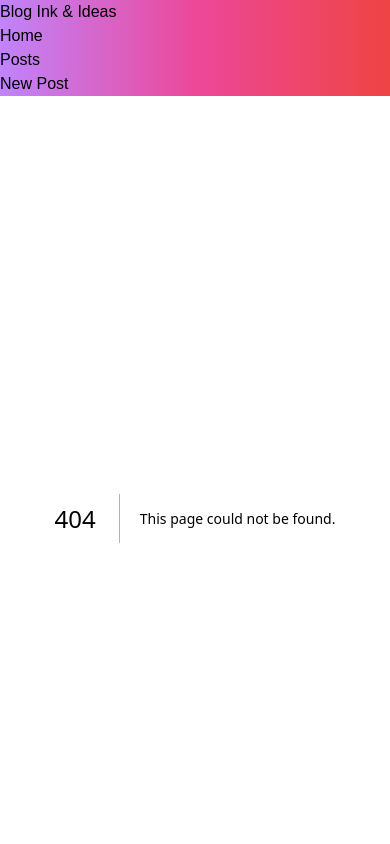
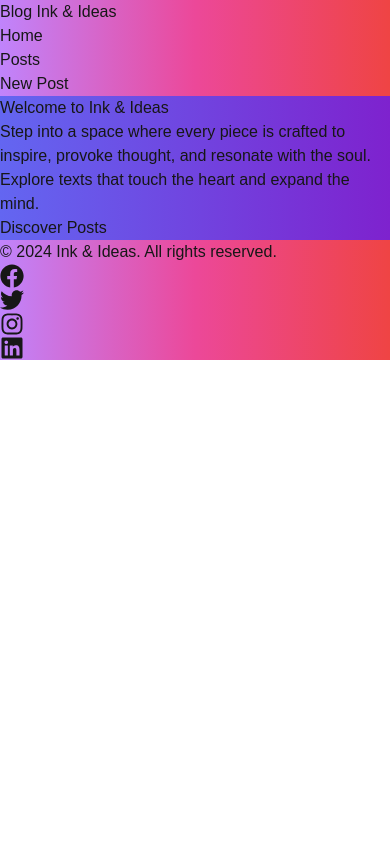
Before and after one commit to natanbtaques/blog-entre-linhas, a Next.js app: page /home in a window 390 px wide. Before the commit this address had no page. Shown: the top 844 px of the page. Built offline with nearby package versions, Linux system fonts and the light colour scheme.

Commit message:
mobile mode

```diff
--- a/next.config.ts
+++ b/next.config.ts
@@ -6,3 +6,15 @@ const nextConfig: NextConfig = {
 };
 
 export default nextConfig;
+
+module.exports = {
+  async redirects() {
+    return [
+      {
+        source: '/',
+        destination: '/home',
+        permanent: true, // Se você quiser que o redirecionamento seja permanente
+      },
+    ]
+  },
+}
--- a/src/components/footer/index.tsx
+++ b/src/components/footer/index.tsx
@@ -5,9 +5,9 @@ import FooterIcons from "./footerIcons";
 const Footer = () => {
     return (
         <footer className="bg-color-pur-to-red text-white py-6 shadow-lg">
-            <div className="container mx-auto flex justify-center items-center ">
+            <div className="container mx-auto flex flex-col md:flex-row justify-center items-center space-y-4 md:space-y-0">
                 {/* Informações de copyright */}
-                <p className="text-sm  pr-10">
+                <p className="text-sm md:pr-10">
                     &copy; {new Date().getFullYear()} Ink & Ideas. All rights reserved.
                 </p>
 
--- a/src/components/header/index.tsx
+++ b/src/components/header/index.tsx
@@ -3,7 +3,7 @@ import HeaderButton from './headerButton';
 
 const Header = () => {
     return (
-        <header className="bg-color-pur-to-red text-white p-6 shadow-lg">
+        <header className="bg-color-pur-to-red text-white p-6 shadow-lg sticky top-0">
             <div className="container mx-auto flex justify-between items-center">
                 {/* Título do Blog */}
                 <h1 className="text-4xl font-extrabold text-white">
@@ -14,7 +14,7 @@ const Header = () => {
                 <nav>
                     <ul className="flex space-x-6">
                         <li>
-                            <HeaderButton button={{ title: 'Home', ref: '/homePage' }} />
+                            <HeaderButton button={{ title: 'Home', ref: '/home' }} />
                         </li>
                         <li>
                             <HeaderButton button={{ title: 'Posts', ref: '/posts' }} />
--- a/src/pages/homePage.tsx
+++ b/src/pages/home.tsx
@@ -2,20 +2,20 @@ import Link from 'next/link';
 
 export default function HomePage() {
   return (
-    <div className="min-h-screen flex flex-col justify-center items-center bg-color-purple text-white">
+    <div className="min-h-screen flex flex-col justify-center items-center bg-color-purple text-white p-4 sm:p-8">
       {/* Container da página */}
-      <div className="text-center max-w-4xl p-8 bg-opacity-50 bg-black rounded-lg shadow-lg">
-        <h1 className="text-6xl font-extrabold mb-4 tracking-wide">
+      <div className="text-center max-w-4xl p-4 sm:p-8 bg-opacity-50 bg-black rounded-lg shadow-lg">
+        <h1 className="text-4xl sm:text-6xl font-extrabold mb-4 tracking-wide">
           Welcome to <span className="text-yellow-400">Ink & Ideas</span>
         </h1>
-        <p className="text-xl  mb-8">
+        <p className="text-lg sm:text-xl mb-8">
           Step into a space where every piece is crafted to inspire, provoke thought, and resonate with the soul. Explore texts that touch the heart and expand the mind.
         </p>
 
         {/* Botão para acessar os posts */}
         <Link
           href="/posts"
-          className="bg-yellow-400 text-black font-semibold py-3 px-6 rounded-lg text-xl transition-transform transform hover:scale-105 hover:bg-yellow-500"
+          className="bg-yellow-400 text-black font-semibold py-2 sm:py-3 px-4 sm:px-6 rounded-lg text-lg sm:text-xl transition-transform transform hover:scale-105 hover:bg-yellow-500"
         >
           Discover Posts
         </Link>
```
Also changed, not shown: src/pages/newPost.tsx (+10 -10 lines), tsconfig.json (+21 -5 lines).
